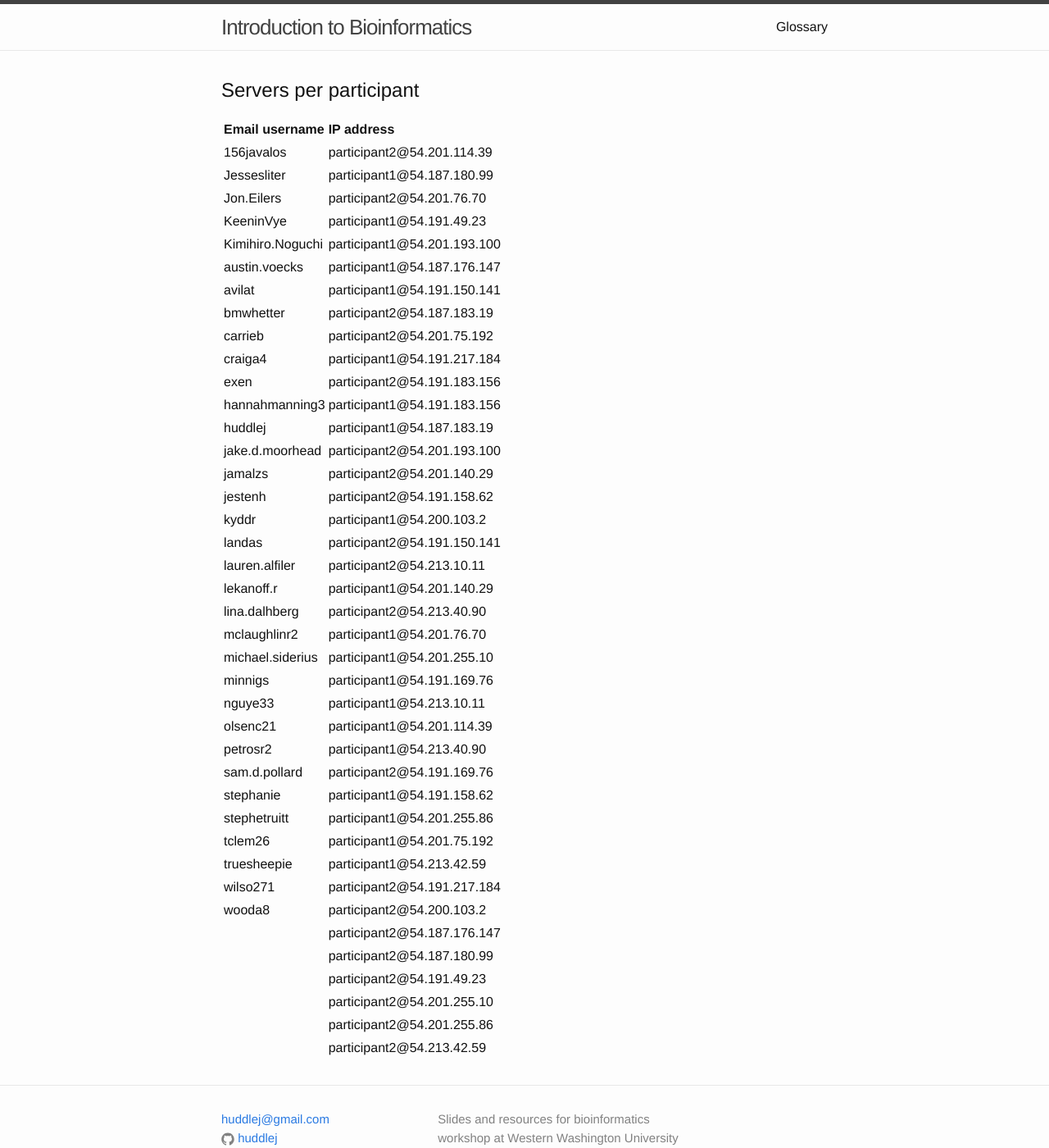
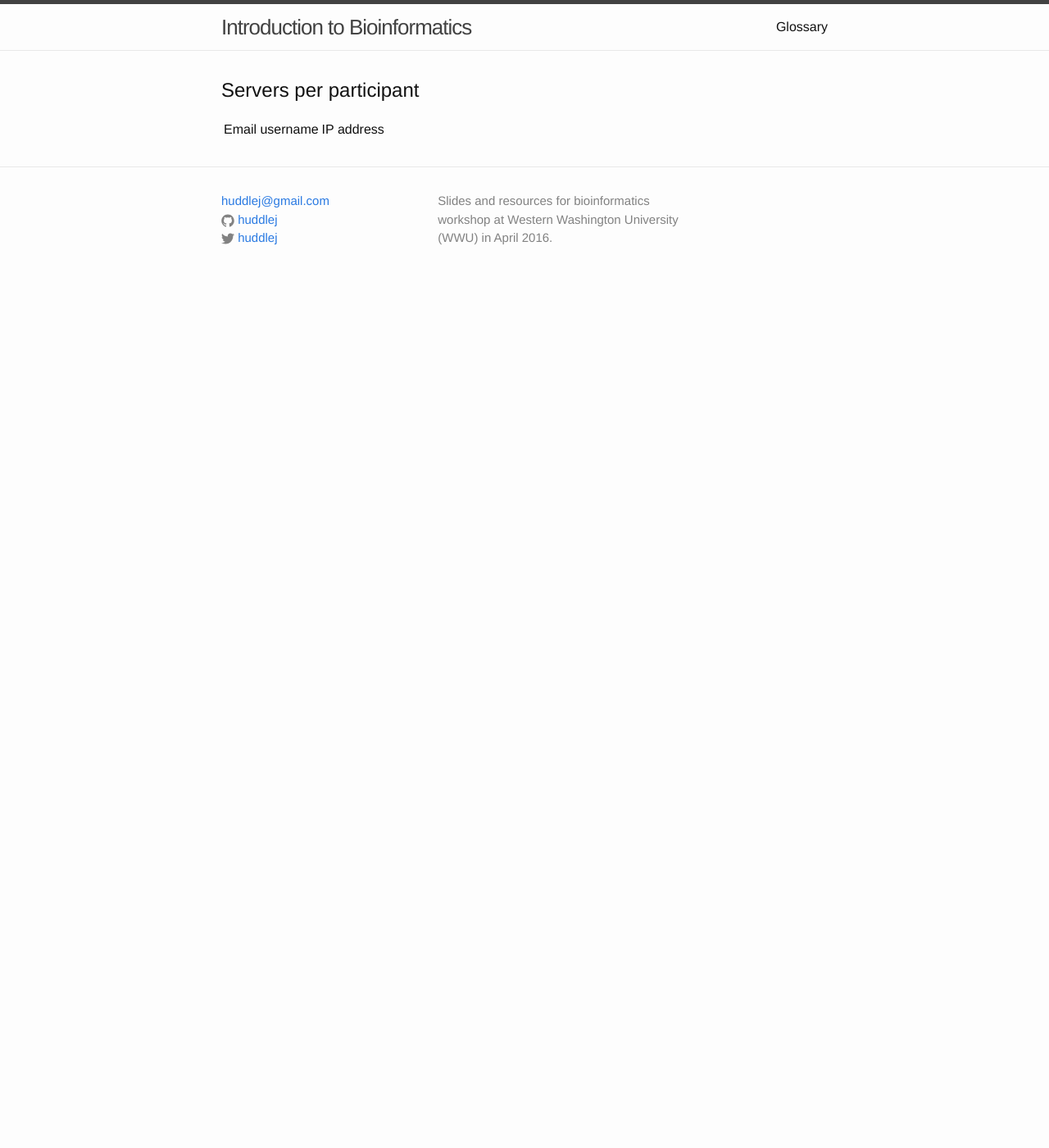
Before and after one commit to huddlej/workshop-wwu-2016, a Jekyll site: the page built from servers.md, in a window 1280 px wide and 1400 px high. Shown: the whole window at 82% size. Built offline with Jekyll 4.4.1, drawn with Linux system fonts in a browser that asks for light colours.

Commit message:
no more servers

```diff
--- a/servers.md
+++ b/servers.md
@@ -5,44 +5,3 @@ layout: default
 ## Servers per participant
 
 | Email username | IP address |
-|:----+:----|
-| 156javalos | participant2@54.201.114.39 |
-| Jessesliter | participant1@54.187.180.99 |
-| Jon.Eilers | participant2@54.201.76.70 |
-| KeeninVye | participant1@54.191.49.23 |
-| Kimihiro.Noguchi | participant1@54.201.193.100 |
-| austin.voecks | participant1@54.187.176.147 |
-| avilat | participant1@54.191.150.141 |
-| bmwhetter | participant2@54.187.183.19 |
-| carrieb | participant2@54.201.75.192 |
-| craiga4 | participant1@54.191.217.184 |
-| exen | participant2@54.191.183.156 |
-| hannahmanning3 | participant1@54.191.183.156 |
-| huddlej | participant1@54.187.183.19 |
-| jake.d.moorhead | participant2@54.201.193.100 |
-| jamalzs | participant2@54.201.140.29 |
-| jestenh | participant2@54.191.158.62 |
-| kyddr | participant1@54.200.103.2 |
-| landas | participant2@54.191.150.141 |
-| lauren.alfiler | participant2@54.213.10.11 |
-| lekanoff.r | participant1@54.201.140.29 |
-| lina.dalhberg | participant2@54.213.40.90 |
-| mclaughlinr2 | participant1@54.201.76.70 |
-| michael.siderius | participant1@54.201.255.10 |
-| minnigs | participant1@54.191.169.76 |
-| nguye33 | participant1@54.213.10.11 |
-| olsenc21 | participant1@54.201.114.39 |
-| petrosr2 | participant1@54.213.40.90 |
-| sam.d.pollard | participant2@54.191.169.76 |
-| stephanie | participant1@54.191.158.62 |
-| stephetruitt | participant1@54.201.255.86 |
-| tclem26 | participant1@54.201.75.192 |
-| truesheepie | participant1@54.213.42.59 |
-| wilso271 | participant2@54.191.217.184 |
-| wooda8 | participant2@54.200.103.2 |
-|  | participant2@54.187.176.147 |
-|  | participant2@54.187.180.99 |
-|  | participant2@54.191.49.23 |
-|  | participant2@54.201.255.10 |
-|  | participant2@54.201.255.86 |
-|  | participant2@54.213.42.59 |
```
